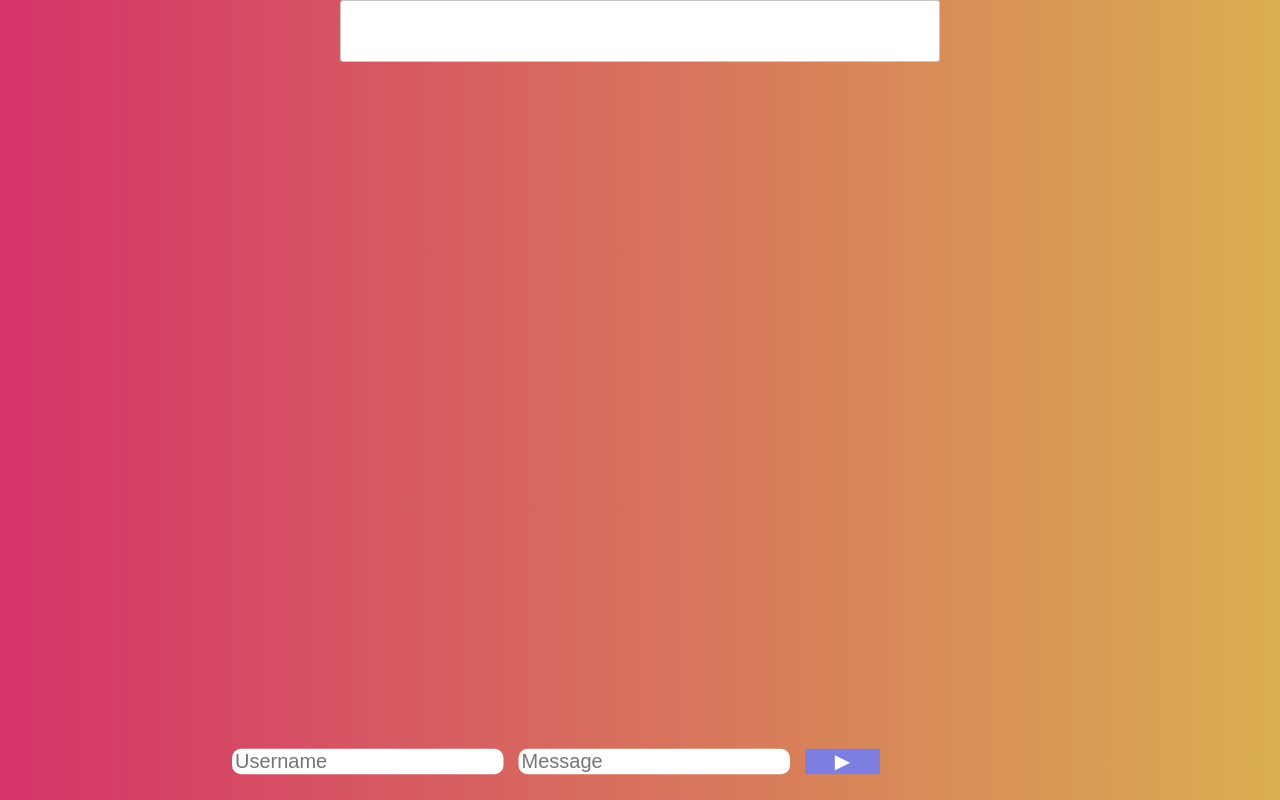
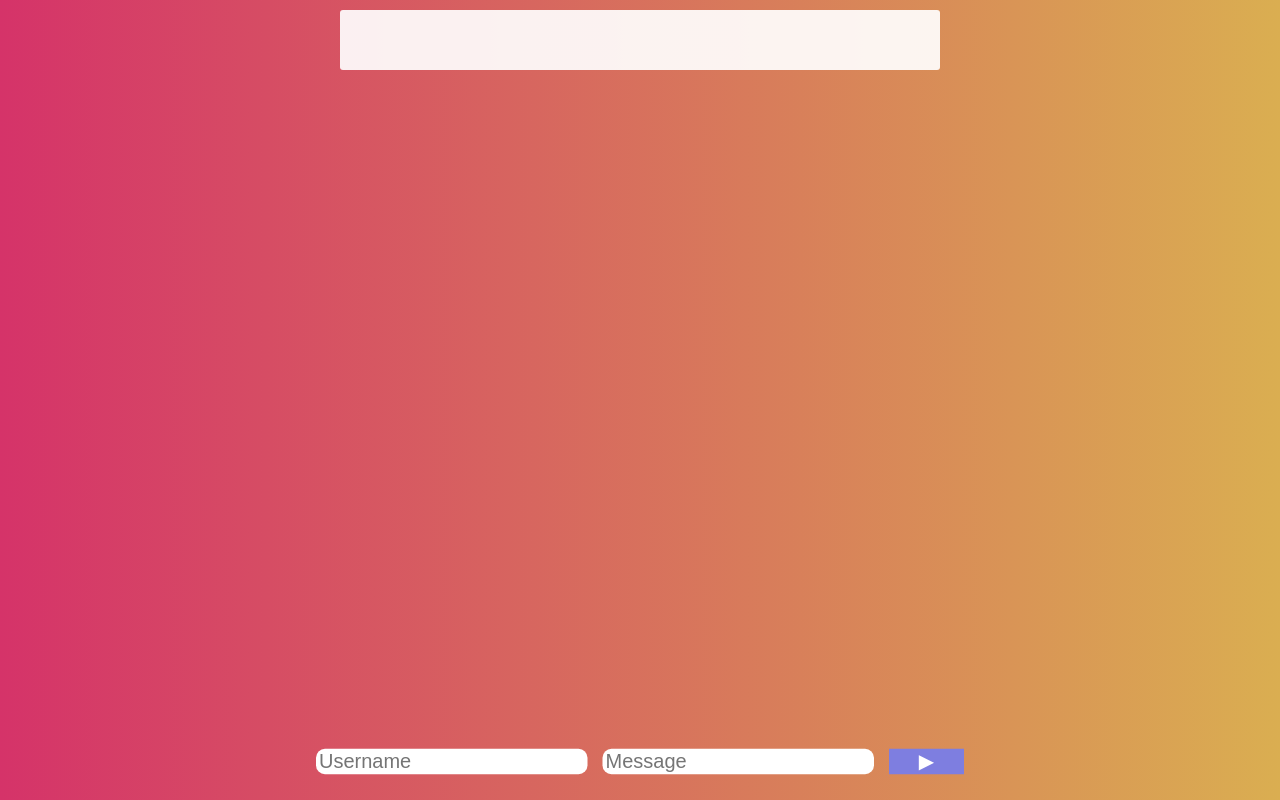
Before and after one commit to An70nAnderss0n/Chat_API, a website: page index.html in a window 1280 px wide. Drawn offline with Linux system fonts and the light colour scheme.

Commit message:
fixed center alignment on name and message. Added style to chattlog

```diff
--- a/style.css
+++ b/style.css
@@ -1,5 +1,5 @@
 body {
-  font-family: "Montserrat", sans-serif;
+  font-family: 'Montserrat', sans-serif;
   margin: 0;
   width: 100vw;
   height: 100vh;
@@ -24,6 +24,7 @@ body {
   position: absolute;
   bottom: 30px;
   display: flex;
+  align-self: center;
   justify-content: center;
   gap: 10px;
   background-color: none;
@@ -35,8 +36,8 @@ input {
   border-style: none;
 }
 .chatlog {
-  background-color: white;
-  border: solid 1px rgb(201, 200, 200);
+  margin-top: 10px;
+  background-color: rgba(255, 255, 255, 0.913);
   border-radius: 3px;
   padding: 30px;
 }
```
